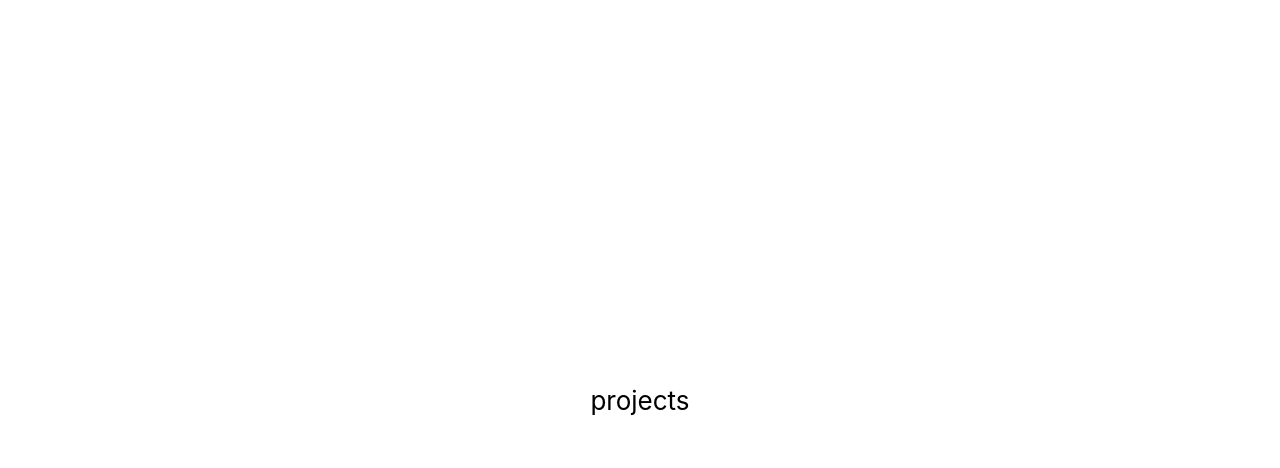
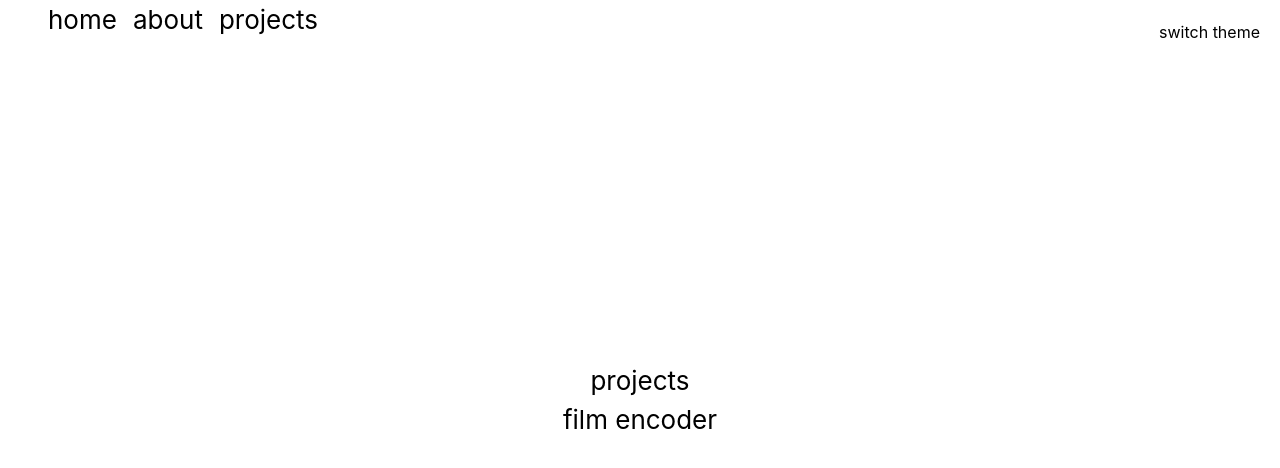
Before and after one commit to wolffshots/wolffshots, a React (Create React App) app: page /projects in a window 1280 px wide. Shown: the top 468 px of the page. Built offline with nearby package versions, Linux system fonts and the light colour scheme.

Commit message:
added initial navigation

```diff
--- a/src/components/Layout/Layout.tsx
+++ b/src/components/Layout/Layout.tsx
@@ -1,14 +1,15 @@
 import React from "react";
+import Navigation from "../Navigation/Navigation";
 import ThemeToggle from "../ThemeToggle/ThemeToggle";
 
 interface Props {
   children: React.ReactNode;
 }
 const Layout = (props: Props) => {
-  // todo add nav in here
   return (
     <div>
       <ThemeToggle />
+      <Navigation />
       {props.children}
     </div>
   );
--- /dev/null
+++ b/src/components/Navigation/Navigation.tsx
@@ -0,0 +1,14 @@
+import NavigationItem from "./NavigationItem";
+
+interface Props {}
+const Navigation = (props: Props) => {
+  return (
+    <div className="absolute top-0 left-10">
+      <NavigationItem />
+      <NavigationItem route={`/about`} name={`about`}/>
+      <NavigationItem route={`/projects`} name={`projects`}/>
+    </div>
+  );
+};
+
+export default Navigation;
--- /dev/null
+++ b/src/components/Navigation/NavigationItem.tsx
@@ -0,0 +1,15 @@
+import { Link } from "react-router-dom";
+
+interface Props {
+  route?: string;
+  name?: string;
+}
+const NavigationItem = (props: Props) => {
+  return (
+    <Link to={props.route ?? ``} className="m-2">
+      {props.name ?? props.route ?? `home`}
+    </Link>
+  );
+};
+
+export default NavigationItem;
--- a/src/pages/About/About.tsx
+++ b/src/pages/About/About.tsx
@@ -1,5 +1,11 @@
+import Layout from "../../components/Layout/Layout";
+
 const About = () => {
-  return <div>about</div>;
+  return (
+    <Layout>
+      <p>about</p>
+    </Layout>
+  );
 };
 
 export default About;
--- a/src/pages/Projects/Encoder/Encoder.tsx
+++ b/src/pages/Projects/Encoder/Encoder.tsx
@@ -1,5 +1,11 @@
+import Layout from "../../../components/Layout/Layout";
 const Encoder = () => {
-  return <div>flesh out encoder app here</div>;
+  return (
+    <Layout>
+      <p>about</p>
+      <div>flesh out encoder app here</div>
+    </Layout>
+  );
 };
 
 export default Encoder;
--- a/src/pages/Projects/Projects.tsx
+++ b/src/pages/Projects/Projects.tsx
@@ -1,5 +1,15 @@
+import { Link } from "react-router-dom";
+import Layout from "../../components/Layout/Layout";
+
 const Projects = () => {
-  return <div>projects</div>;
+  return (
+    <Layout>
+      <p>projects</p>
+      <Link to="projects/encoder" className="m-2">
+        film encoder
+      </Link>
+    </Layout>
+  );
 };
 
 export default Projects;
```
